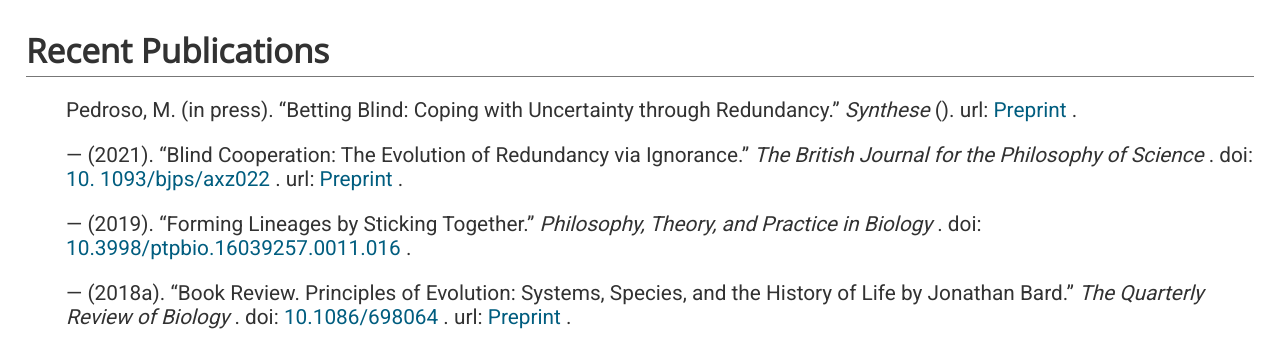
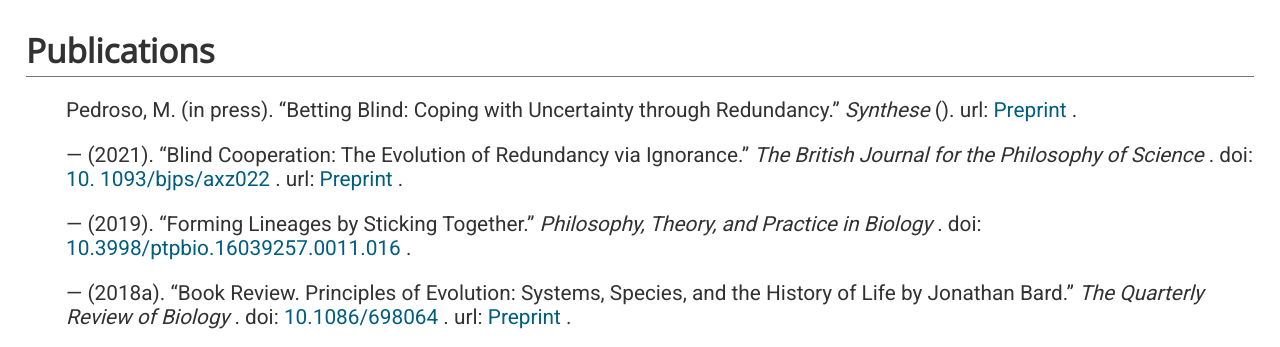
Before and after one commit to makp/website, a Flask app: page /pubs in a window 1280 px wide. Shown: the part 67-414 px from the top of the page. Run offline with Flask 2, Linux system fonts and the light colour scheme.

Commit message:
Del word

```diff
--- a/templates/publications.html
+++ b/templates/publications.html
@@ -2,7 +2,7 @@
 {% block content %}
 
 <div class="maketitle">
-  <h2>Recent Publications</h2>
+  <h2>Publications</h2>
 </div>
 
 <p>
```
